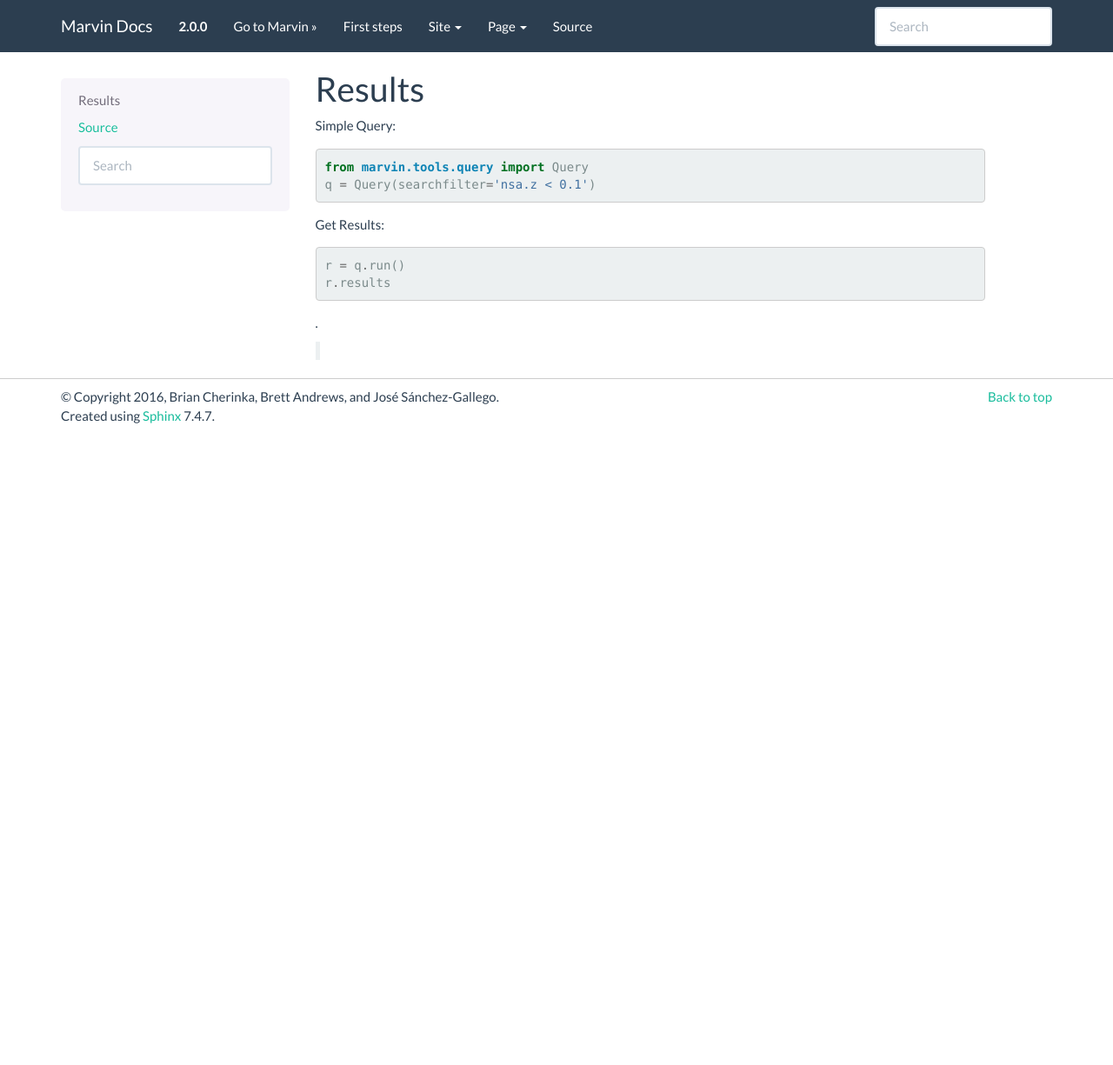
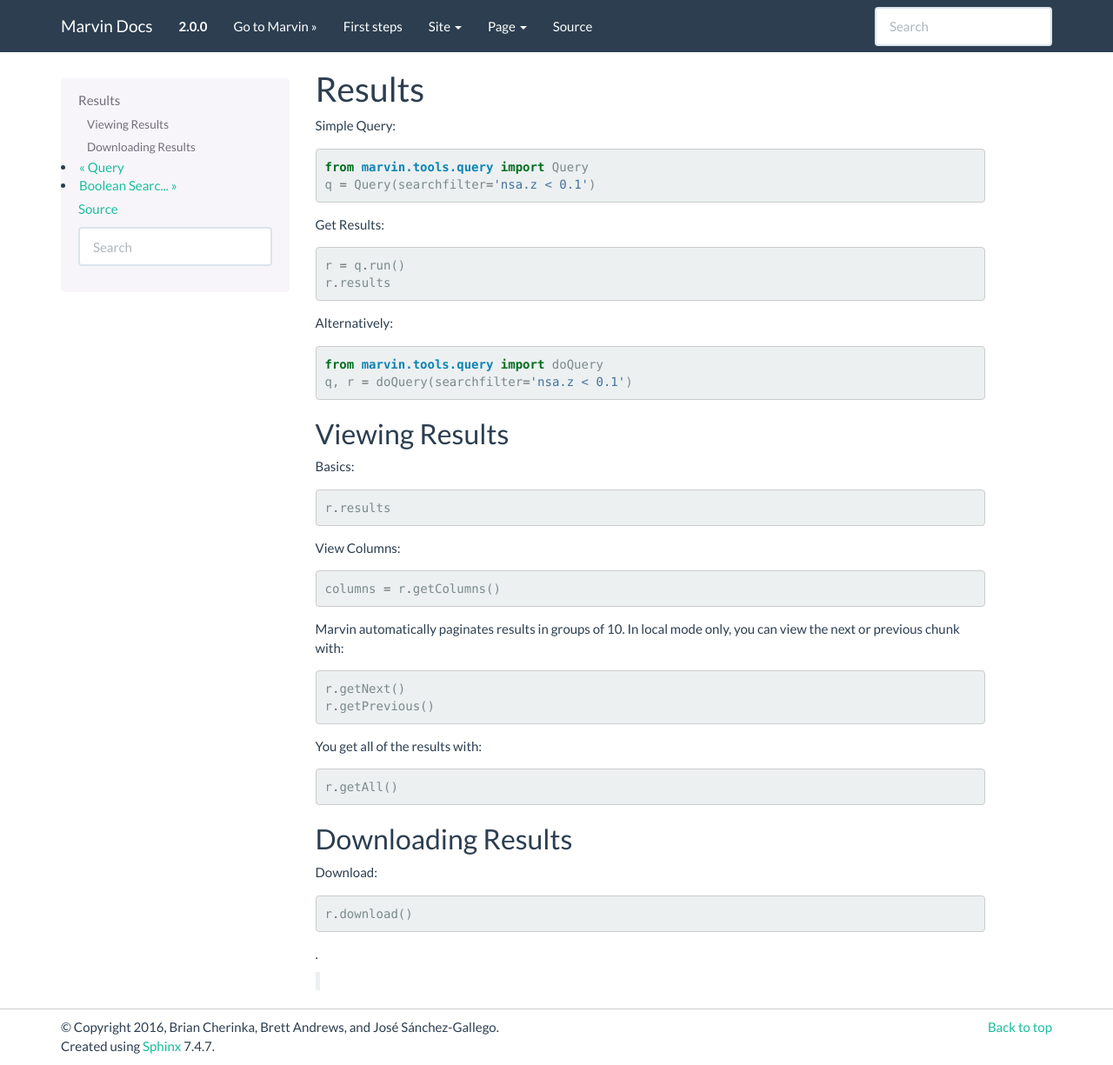
Before and after one commit to sdss/marvin, a Sphinx documentation site: the page built from docs/sphinx/results.rst, in a window 1280 px wide and 1225 px high. Shown: the whole window at 87% size. Built offline with Sphinx 7.4.7, drawn with Linux system fonts in a browser that asks for light colours; pages that are not in the unit, such as notebooks, are missing from menus.

Commit message:
Include info about viewing results

```diff
--- a/docs/sphinx/index.rst
+++ b/docs/sphinx/index.rst
@@ -45,8 +45,9 @@ Tools
 .. toctree::
       :maxdepth: 2
 
+   data-access-modes
    query
-   data-access-modes
+   results
 
 
 API
--- a/docs/sphinx/results.rst
+++ b/docs/sphinx/results.rst
@@ -11,4 +11,39 @@ Get Results::
     r = q.run()
     r.results
 
+Alternatively::
+
+    from marvin.tools.query import doQuery
+    q, r = doQuery(searchfilter='nsa.z < 0.1')
+
+
+Viewing Results
+---------------
+
+Basics::
+
+    r.results
+
+View Columns::
+
+    columns = r.getColumns()
+
+Marvin automatically paginates results in groups of 10. In local mode only, you can view the next or previous chunk with::
+
+    r.getNext()
+    r.getPrevious()
+
+
+You get all of the results with::
+
+    r.getAll()
+
+
+Downloading Results
+-------------------
+
+Download::
+
+    r.download()
+
 .
```
